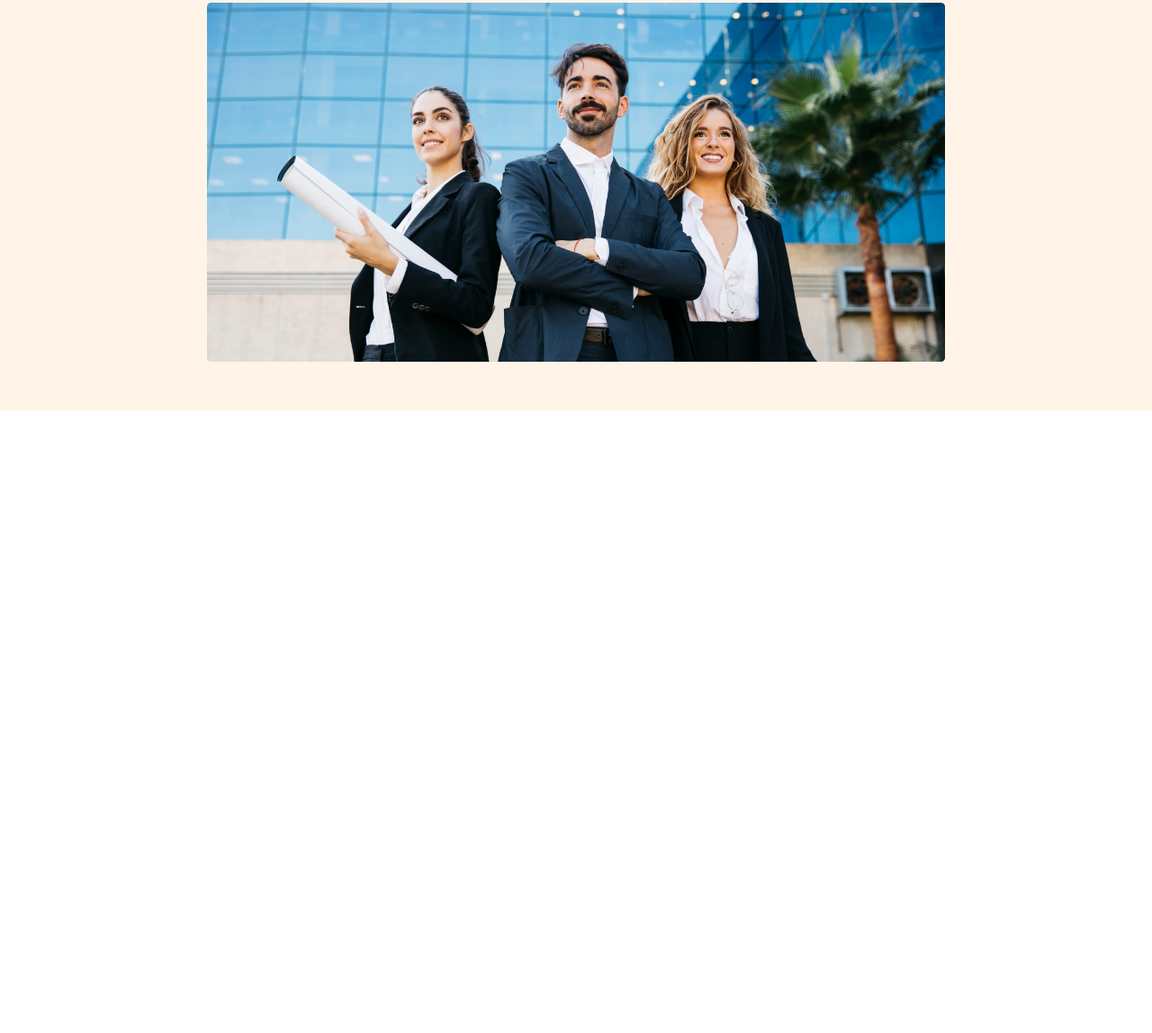
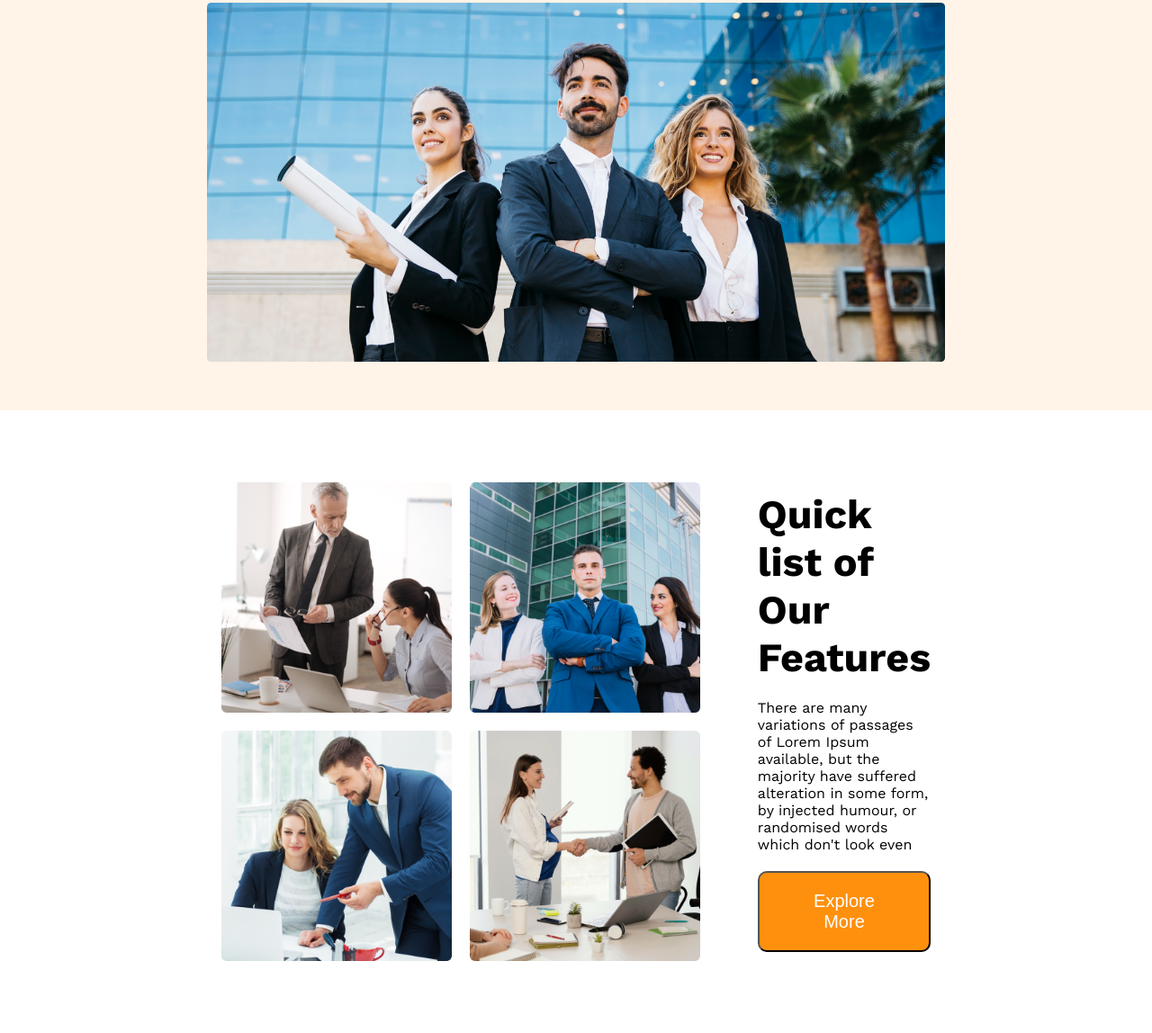
Before and after one commit to Sajib37/g3-architects, a plain HTML site: page index.html in a window 1280 px wide. Shown: the part 516-1664 px from the top of the page at 90% size. Before the commit the page ends 972 px from the top, so only its background shows below. Drawn offline with nearby package versions, Linux system fonts and the light colour scheme.

Commit message:
feature sectiuon done

```diff
--- a/index.html
+++ b/index.html
@@ -35,5 +35,21 @@
         </div>
     </header>
 
+    <main>
+        <section class="feature">
+            <div class="feature-image">
+                <img src="./images/team1.png" alt="">
+                <img src="./images/team2.png" alt="">
+                <img src="./images/team3.png" alt="">
+                <img src="./images/team4.png" alt="">
+            </div>
+            <div class="feature-description">
+                <h3 class="feature-title">Quick list <b>of Our</b> <span>Features</span></h3>
+                <p class="para">There are many variations of passages of Lorem Ipsum available, but the majority have suffered alteration in some form, by injected humour, or randomised words which don't look even</p>
+                <button class="btn">Explore More</button>
+            </div>
+        </section>
+    </main>
+
 </body>
 </html>
--- a/style.css
+++ b/style.css
@@ -63,6 +63,25 @@ h3{
     margin-top: 40px;
 }
 
+
+.feature{
+    padding: 80px 300px;
+    display: flex;
+    justify-content: center;
+    align-items: center;
+    gap: 4rem;
+}
+.feature-image{
+    display: grid;
+    grid-template-columns: repeat(2,1fr);
+    gap: 20px;
+}
+.feature-image img{
+    width: 16rem;
+}
+.feature-description p{
+    margin: 20px 0px;
+}
 /* responsivness */
 
 /* responssive for small device */
@@ -80,6 +99,14 @@ h3{
     }
     .banner-title{
         font-size: 3rem;
+    }
+
+    .feature{
+        flex-direction: column;
+        padding: 20px 40px;
+    }
+    .feature-image{
+        grid-template-columns: 1fr;
     }
 }
 
@@ -100,4 +127,8 @@ h3{
     .banner-title{
         font-size: 3rem;
     }
+    .feature{
+        flex-direction: column;
+        padding: 50px 100px;
+    }
 }
```
